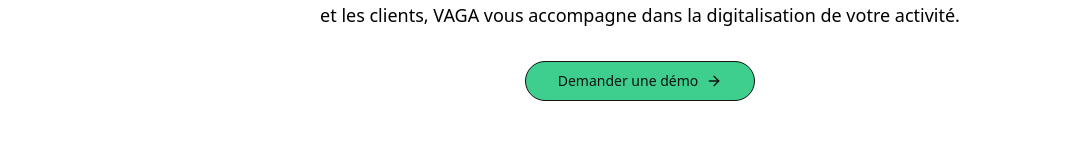
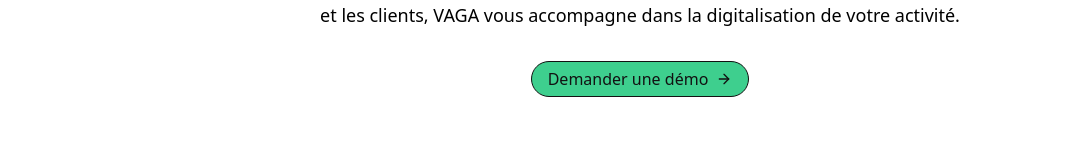
Before and after one commit to vaga-tn/vaga.tn, a Next.js app: page / in a window 1280 px wide. Shown: the part 427-578 px from the top of the page, without its empty margins (0-1083 px from the left). Built offline with nearby package versions, Linux system fonts and the light colour scheme.

Commit message:
chore: using link for hero section cta

```diff
--- a/src/components/sections/Hero.tsx
+++ b/src/components/sections/Hero.tsx
@@ -1,5 +1,6 @@
 import { ArrowRight } from "lucide-react"
 import { Button } from "@/components/ui/button"
+import Link from "next/link"
 
 export function Hero() {
   return (
@@ -17,10 +18,10 @@ export function Hero() {
         </p>
 
         <div className="flex flex-wrap items-center">
-          <Button size="lg" className="rounded-full">
+          <Link href="/#contact" className="rounded-full bg-brand text-zinc-900 hover:bg-brand-600 border border-zinc-900 h-9 px-4 py-2 cursor-pointer flex items-center">
             Demander une démo
             <ArrowRight className="ml-2 h-4 w-4" />
-          </Button>
+          </Link>
         </div>
       </div>
     </section>
```
